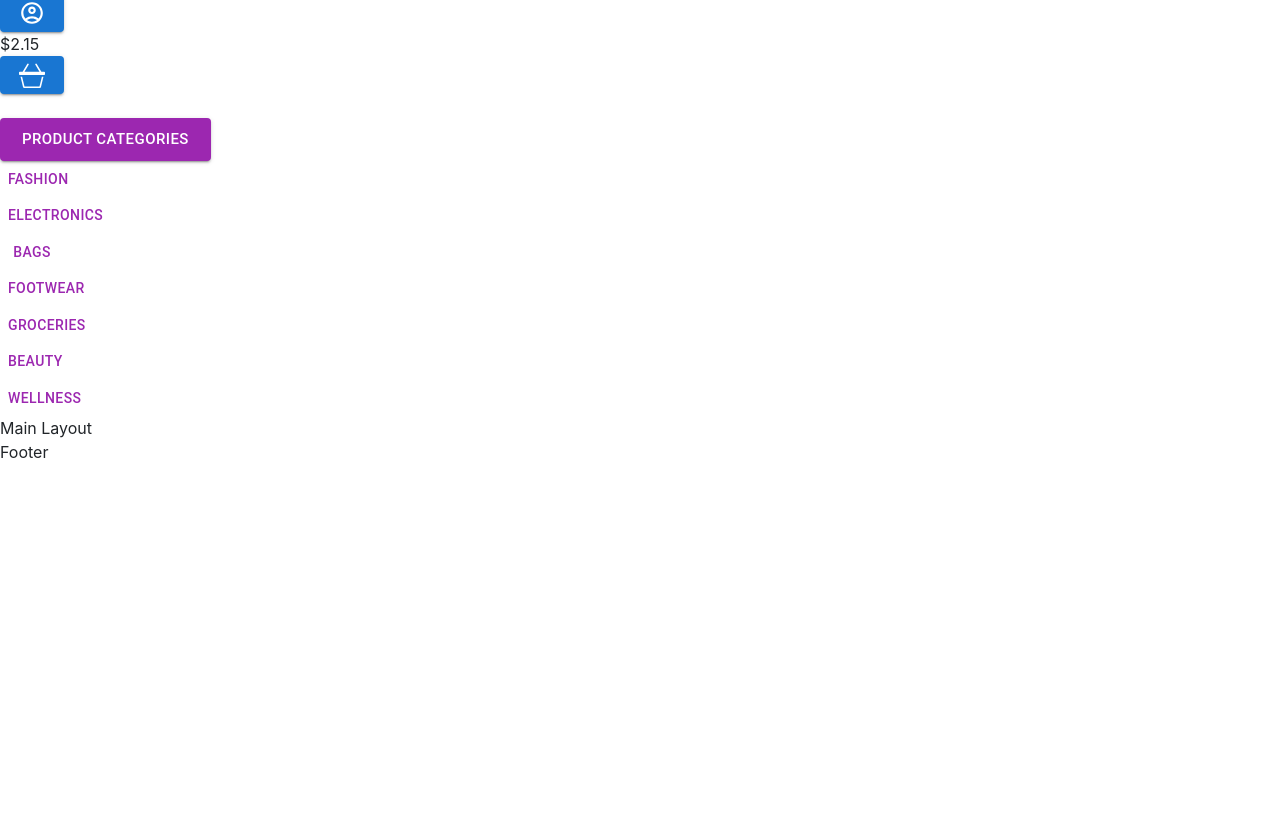
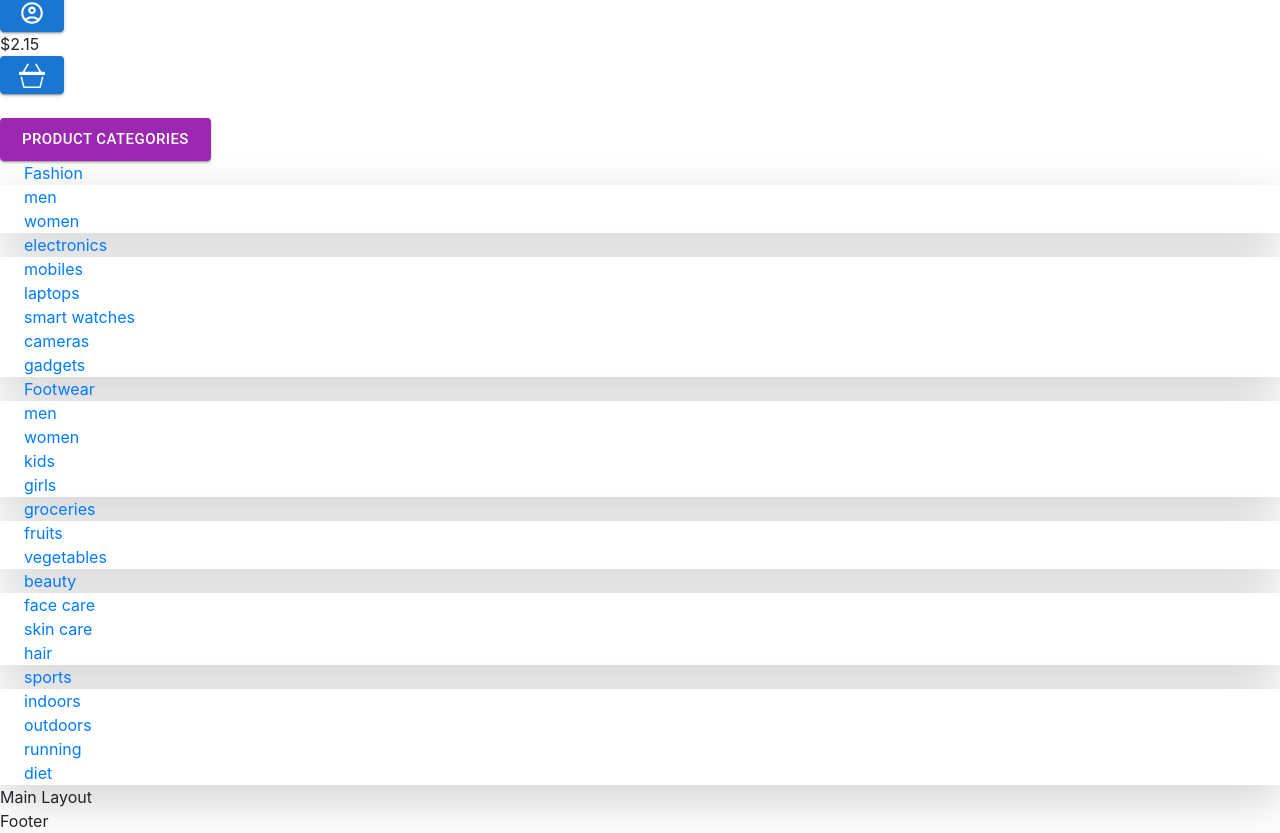
Before and after one commit to OdilovMM/elektr-bazaar-react-ts, a React (Vite) app: page / in a window 1280 px wide. Shown: the part 1436-2269 px from the top of the page. Before the commit the page ends 1900 px from the top, so only its background shows below. Built offline with nearby package versions, Linux system fonts and the light colour scheme.

Commit message:
header category finished

```diff
--- a/src/common/layout/Header.tsx
+++ b/src/common/layout/Header.tsx
@@ -1,17 +1,20 @@
 import { Link } from 'react-router-dom';
 import CustomButton from '../components/Button';
 import SearchForm from '../components/SearchForm';
-import React from 'react';
+import React, { useState } from 'react';
 import { MdOutlineAccountCircle } from 'react-icons/md';
 import { BsBasket3 } from 'react-icons/bs';
+import sublinks from '../utils/Navlinks'; // Adjust the path as needed
 
 const Header: React.FC = () => {
   const handleSearch = (query: string) => {
     console.log('Search for item', query);
   };
 
+  const [openMenu, setOpenMenu] = useState<boolean>(false);
+
   return (
-    <header className="w-full">
+    <header className="w-full  pb-[45px]  border-b-2 border-gray-300">
       {/* upper notification */}
       <div className="bg-[#233a95]">
         <div className="">
@@ -22,9 +25,9 @@ const Header: React.FC = () => {
         </div>
       </div>
 
-      {/* bottom logo button search_field account price and basket  */}
+      {/* bottom logo button search_field account price and basket */}
       <div className="w-full my-4 ">
-        <div className="w-[80%]   mx-auto flex flex-row h-[40px]  ">
+        <div className="w-[80%] mx-auto flex flex-row h-[40px]">
           {/* left small */}
           <div className="flex-[3] flex justify-center items-center ">
             <Link to="/">
@@ -60,36 +63,70 @@ const Header: React.FC = () => {
           </div>
         </div>
       </div>
+
       {/* navigation bar with dropdown */}
-      <nav className="w-full">
-        <div className=" w-[80%] mx-auto flex flex-row h-[45px] ">
+      <nav className="w-full ">
+        <div className="w-[80%] mx-auto flex flex-row h-[45px]">
           {/* category btn */}
           <div className="flex-[3] ">
-            <CustomButton color="secondary" size="large">
+            <CustomButton
+              color="secondary"
+              size="large"
+              onClick={() => setOpenMenu(!openMenu)}
+            >
               Product Categories
             </CustomButton>
+            {openMenu && (
+              <div className="w-[227px] bg-white rounded-md shadow-lg">
+                <ul className="px-3 py-4 flex flex-col gap-3 cursor-pointer">
+                  {sublinks.map((sublink) => (
+                    <li key={sublink.pageId}>
+                      <Link
+                        to={sublink.url}
+                        className="hover:no-underline uppercase"
+                      >
+                        {sublink.page}
+                      </Link>
+                    </li>
+                  ))}
+                </ul>
+              </div>
+            )}
           </div>
           {/* menus btn */}
-          <div className="flex-[9] flex  w-full ">
+          <div className="flex-[9] flex w-full ">
             <ul className="flex flex-wrap justify-between items-center w-full mb-0 gap-4">
-              {[
-                { label: 'Fashion', to: '/fashion' },
-                { label: 'Electronics', to: '/electronics' },
-                { label: 'Bags', to: '/bags' },
-                { label: 'Footwear', to: '/footwear' },
-                { label: 'Groceries', to: '/groceries' },
-                { label: 'Beauty', to: '/beauty' },
-                { label: 'Wellness', to: '/wellness' },
-              ].map((item, index) => (
+              {sublinks.map((sublink) => (
                 <li
-                  key={index}
-                  className="bg-slate-300 rounded-lg cursor-pointer "
+                  key={sublink.pageId}
+                  className="relative uppercase bg-slate-300 rounded-lg cursor-pointer group"
                 >
-                  <Link to={item.to} className="text-slate-700 ">
-                    <CustomButton color="secondary" variant="text">
-                      {item.label}
-                    </CustomButton>
+                  {/* Main link */}
+                  <Link
+                    to={`/${sublink.url}`}
+                    className="text-slate-700 block px-4 py-2 hover:no-underline"
+                  >
+                    {sublink.page}
                   </Link>
+
+                  {/* Subcategory dropdown */}
+                  {sublink.links && (
+                    <ul className="absolute w-[180px] uppercase left-0 mt-0 hidden group-hover:block bg-white shadow-lg rounded-md">
+                      {sublink.links.map((link) => (
+                        <li
+                          key={link.id}
+                          className="px-4 py-[4px] hover:bg-gray-200"
+                        >
+                          <Link
+                            to={link.url}
+                            className="flex items-center gap-2 text-slate-700 hover:no-underline"
+                          >
+                            {link.label}
+                          </Link>
+                        </li>
+                      ))}
+                    </ul>
+                  )}
                 </li>
               ))}
             </ul>
--- /dev/null
+++ b/src/common/utils/Navlinks.tsx
@@ -0,0 +1,199 @@
+import { nanoid } from 'nanoid';
+import {
+  Fa500Px,
+  FaAccusoft,
+  FaAdversal,
+  FaAvianex,
+  FaBitcoin,
+  FaBtc,
+  FaCodiepie,
+  FaDocker,
+  FaGithubSquare,
+} from 'react-icons/fa';
+
+const sublinks = [
+  {
+    pageId: nanoid(),
+    page: 'Fashion',
+    url: 'fashion',
+    links: [
+      {
+        id: nanoid(),
+        label: 'men',
+        icon: <FaAccusoft />,
+        url: '/fashion/men',
+        element: <h1>element</h1>,
+      },
+      {
+        id: nanoid(),
+        label: 'women',
+        icon: <Fa500Px />,
+        url: '/about/resume',
+        element: <h1>element</h1>,
+      },
+    ],
+  },
+  {
+    pageId: nanoid(),
+    page: 'electronics',
+    url: 'services',
+    links: [
+      {
+        id: nanoid(),
+        label: 'mobiles',
+        icon: <FaAvianex />,
+        url: '/services/landing-page',
+        element: <h1>element</h1>,
+      },
+      {
+        id: nanoid(),
+        label: 'laptops',
+        icon: <FaBitcoin />,
+        url: '/services/e-commerce',
+        element: <h1>element</h1>,
+      },
+      {
+        id: nanoid(),
+        label: 'smart watches',
+        icon: <FaBtc />,
+        url: '/services/crm-pos',
+        element: <h1>element</h1>,
+      },
+      {
+        id: nanoid(),
+        label: 'cameras',
+        icon: <FaCodiepie />,
+        url: '/services/corporate',
+        element: <h1>element</h1>,
+      },
+      {
+        id: nanoid(),
+        label: 'gadgets',
+        icon: <FaCodiepie />,
+        url: '/services/blogs',
+        element: <h1>element</h1>,
+      },
+    ],
+  },
+  {
+    page: 'Footwear',
+    pageId: nanoid(),
+    url: 'fashion',
+    links: [
+      {
+        id: nanoid(),
+        label: 'men',
+        icon: <FaDocker />,
+        url: '/contact/customer-review',
+        element: <h1>element</h1>,
+      },
+      {
+        id: nanoid(),
+        label: 'women',
+        icon: <FaGithubSquare />,
+        url: '/contact/email-inquiry',
+        element: <h1>element</h1>,
+      },
+      {
+        id: nanoid(),
+        label: 'kids',
+        icon: <FaGithubSquare />,
+        url: '/contact/email-',
+        element: <h1>element</h1>,
+      },
+      {
+        id: nanoid(),
+        label: 'girls',
+        icon: <FaGithubSquare />,
+        url: '/contact/email-inquiry',
+        element: <h1>element</h1>,
+      },
+    ],
+  },
+  {
+    page: 'groceries',
+    pageId: nanoid(),
+    url: 'contact',
+    links: [
+      {
+        id: nanoid(),
+        label: 'fruits',
+        icon: <FaDocker />,
+        url: '/contact/customer-review',
+        element: <h1>element</h1>,
+      },
+      {
+        id: nanoid(),
+        label: 'vegetables',
+        icon: <FaGithubSquare />,
+        url: '/contact/email-inquiry',
+        element: <h1>element</h1>,
+      },
+    ],
+  },
+  {
+    page: 'beauty',
+    pageId: nanoid(),
+    url: 'contact',
+    links: [
+      {
+        id: nanoid(),
+        label: 'face care',
+        icon: <FaDocker />,
+        url: '/contact/customer-review',
+        element: <h1>element</h1>,
+      },
+      {
+        id: nanoid(),
+        label: 'skin care',
+        icon: <FaGithubSquare />,
+        url: '/contact/email-inquiry',
+        element: <h1>element</h1>,
+      },
+      {
+        id: nanoid(),
+        label: 'hair',
+        icon: <FaGithubSquare />,
+        url: '/contact/email-inquiry',
+        element: <h1>element</h1>,
+      },
+    ],
+  },
+  {
+    page: 'sports',
+    pageId: nanoid(),
+    url: 'contact',
+    links: [
+      {
+        id: nanoid(),
+        label: 'indoors',
+        icon: <FaDocker />,
+        url: '/contact/customer-review',
+        element: <h1>element</h1>,
+      },
+      {
+        id: nanoid(),
+        label: 'outdoors',
+        icon: <FaGithubSquare />,
+        url: '/contact/email-inquiry',
+        element: <h1>element</h1>,
+      },
+      {
+        id: nanoid(),
+        label: 'running',
+        icon: <FaGithubSquare />,
+        url: '/contact/email-inquiry',
+        element: <h1>element</h1>,
+      },
+      {
+        id: nanoid(),
+        label: 'diet',
+        icon: <FaGithubSquare />,
+        url: '/contact/email-inquiry',
+        element: <h1>element</h1>,
+      },
+    ],
+  },
+];
+
+export default sublinks;
```
